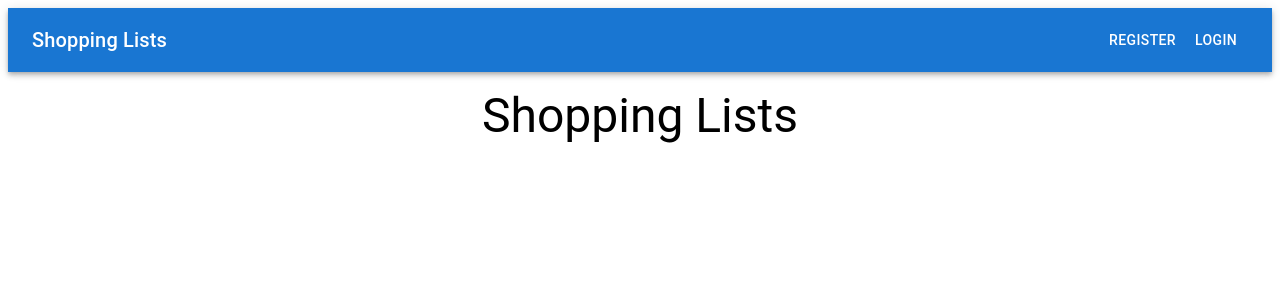
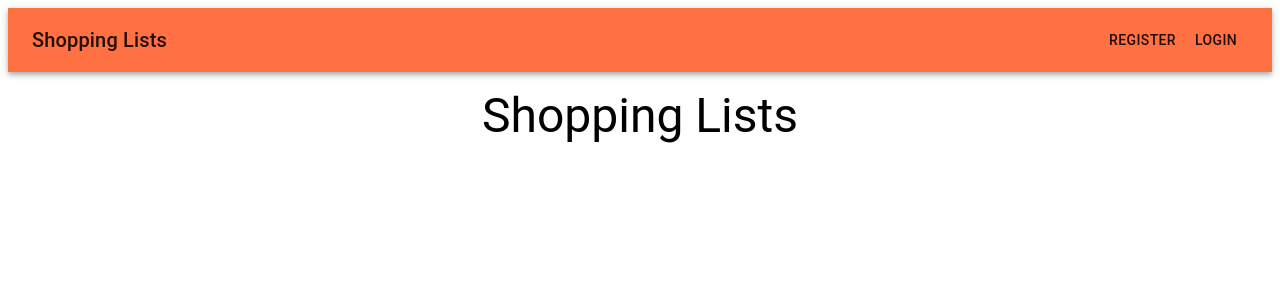
Before and after one commit to mikejoh12/shopping-lists, a React (Create React App) app in the folder ui/: page / in a window 1280 px wide. Shown: the top 300 px of the page. Built offline with nearby package versions, Linux system fonts and the light colour scheme.

Commit message:
Add global style/color theme

```diff
--- a/ui/src/views/AddListItemForm.tsx
+++ b/ui/src/components/AddListItemForm.tsx
@@ -56,7 +56,7 @@ export default function ListItemForm() {
       </Grid2>
 
       <Grid2>
-        <Button type="submit" variant="contained">
+        <Button type="submit" variant="contained" color="secondary">
           Add item
         </Button>
       </Grid2>
--- a/ui/src/components/ManageListDialog.tsx
+++ b/ui/src/components/ManageListDialog.tsx
@@ -41,7 +41,7 @@ export default function ManageListDialog() {
   return (
     <div>
       <Box sx={{ textAlign: "center", p: 1 }}>
-        <Button variant="outlined" onClick={handleClickOpen}>
+        <Button variant="outlined" onClick={handleClickOpen} color="secondary">
           Manage List
         </Button>
         <Dialog open={open} onClose={handleClose}>
--- a/ui/src/components/NewListDialog.tsx
+++ b/ui/src/components/NewListDialog.tsx
@@ -39,13 +39,18 @@ export default function NewListDialog() {
     console.log(data);
     addList(data);
     handleClose();
-    dispatch(displaySnackBar({msg: "New list created: " + data.name, severity: MsgSeverity.Success}));
+    dispatch(
+      displaySnackBar({
+        msg: "New list created: " + data.name,
+        severity: MsgSeverity.Success,
+      })
+    );
   };
 
   return (
     <div>
       <Box sx={{ textAlign: "center", p: 1 }}>
-        <Button variant="outlined" onClick={handleClickOpen}>
+        <Button variant="outlined" color="secondary" onClick={handleClickOpen}>
           Create new list
         </Button>
         <Dialog open={open} onClose={handleClose}>
@@ -60,7 +65,9 @@ export default function NewListDialog() {
             </DialogContent>
             <DialogActions>
               <Button onClick={handleClose}>Cancel</Button>
-              <Button type="submit">Create List</Button>
+              <Button type="submit">
+                Create List
+              </Button>
             </DialogActions>
           </form>
         </Dialog>
--- a/ui/src/index.tsx
+++ b/ui/src/index.tsx
@@ -5,6 +5,8 @@ import reportWebVitals from "./reportWebVitals";
 import { store } from "./store/store";
 import { Provider } from "react-redux";
 import UserAlert from "./components/UserAlert";
+import { ThemeProvider } from "@mui/material/styles";
+import { theme } from "./theme";
 
 const root = ReactDOM.createRoot(
   document.getElementById("root") as HTMLElement
@@ -12,8 +14,10 @@ const root = ReactDOM.createRoot(
 root.render(
   <React.StrictMode>
     <Provider store={store}>
-      <App />
-      <UserAlert />
+      <ThemeProvider theme={theme}>
+        <App />
+        <UserAlert />
+      </ThemeProvider>
     </Provider>
   </React.StrictMode>
 );
--- /dev/null
+++ b/ui/src/theme.ts
@@ -0,0 +1,28 @@
+import { createTheme } from "@mui/material/styles";
+
+/*
+declare module "@mui/material/styles" {
+  interface Theme {
+    status: {
+      danger: string;
+    };
+  }
+  // allow configuration using `createTheme`
+  interface ThemeOptions {
+    status?: {
+      danger?: string;
+    };
+  }
+}
+*/
+export const theme = createTheme({
+  palette: {
+    mode: "light",
+    primary: {
+      main: "#ff7043",
+    },
+    secondary: {
+      main: "#6b59c9",
+    },
+  },
+});
--- a/ui/src/views/ShoppingLists.tsx
+++ b/ui/src/views/ShoppingLists.tsx
@@ -6,7 +6,7 @@ import ListItem from "@mui/material/ListItem";
 import ListItemText from "@mui/material/ListItemText";
 import { api, useDeleteListItemMutation } from "../store/api";
 import { useDispatch, useSelector } from "react-redux";
-import AddListItemForm from "./AddListItemForm";
+import AddListItemForm from "../components/AddListItemForm";
 import { IconButton } from "@mui/material";
 import DeleteIcon from "@mui/icons-material/Delete";
 import ListSelect from "../components/ListSelect";
@@ -26,15 +26,16 @@ export default function ListItems() {
 
   function removeItem(t: number | undefined) {
     deleteItem(t);
-    dispatch(displaySnackBar({msg: "Item deleted", severity: MsgSeverity.Success}));
+    dispatch(
+      displaySnackBar({ msg: "Item deleted", severity: MsgSeverity.Success })
+    );
   }
 
   return (
     <>
       <ListSelect />
       <NewListDialog />
-      <ManageListDialog />
-      <Box sx={{ height: 400, width: "50%", margin: "auto", padding: 2 }}>
+      <Box sx={{ height: 400, width: "50%", margin: "auto", padding: 1 }}>
         {isLoading ? (
           <Typography
             variant="h4"
@@ -64,6 +65,7 @@ export default function ListItems() {
           </Typography>
         ) : (
           <>
+            <ManageListDialog />
             <Box
               sx={{
                 width: "100%",
```
